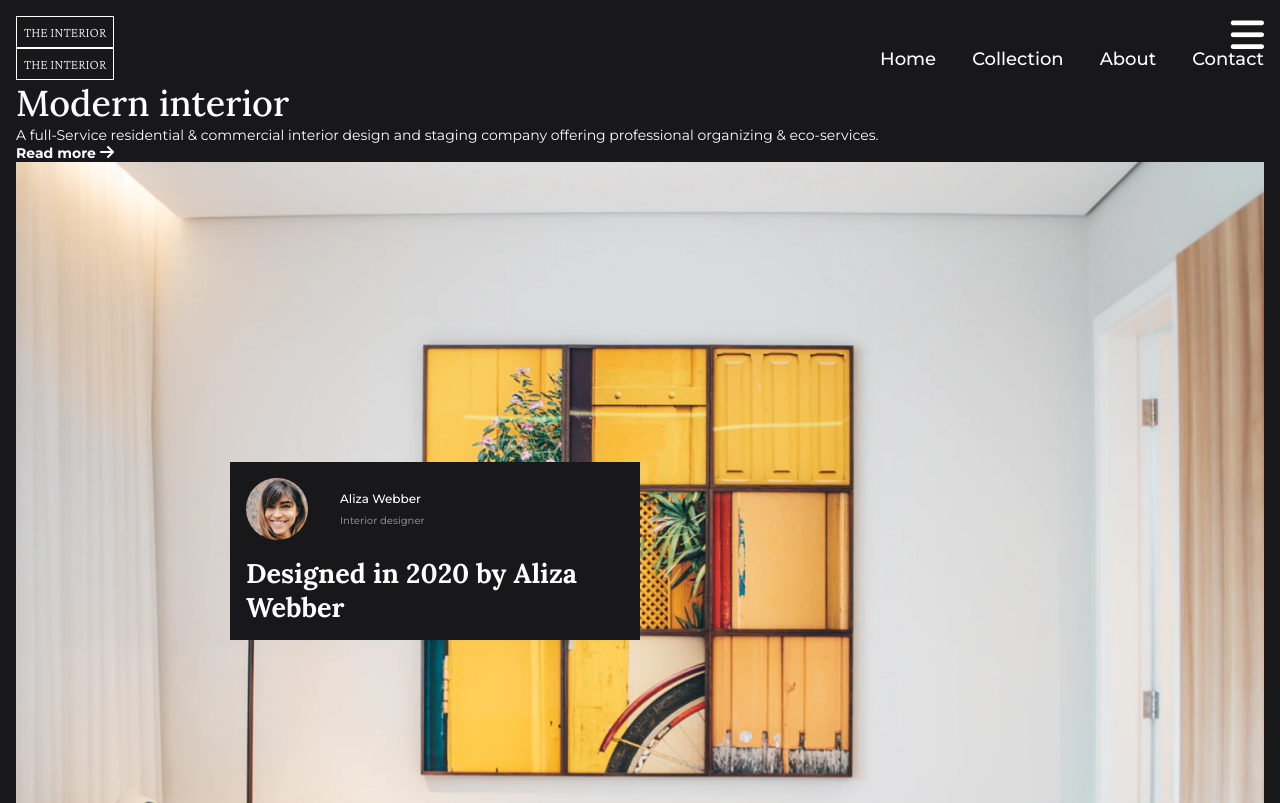
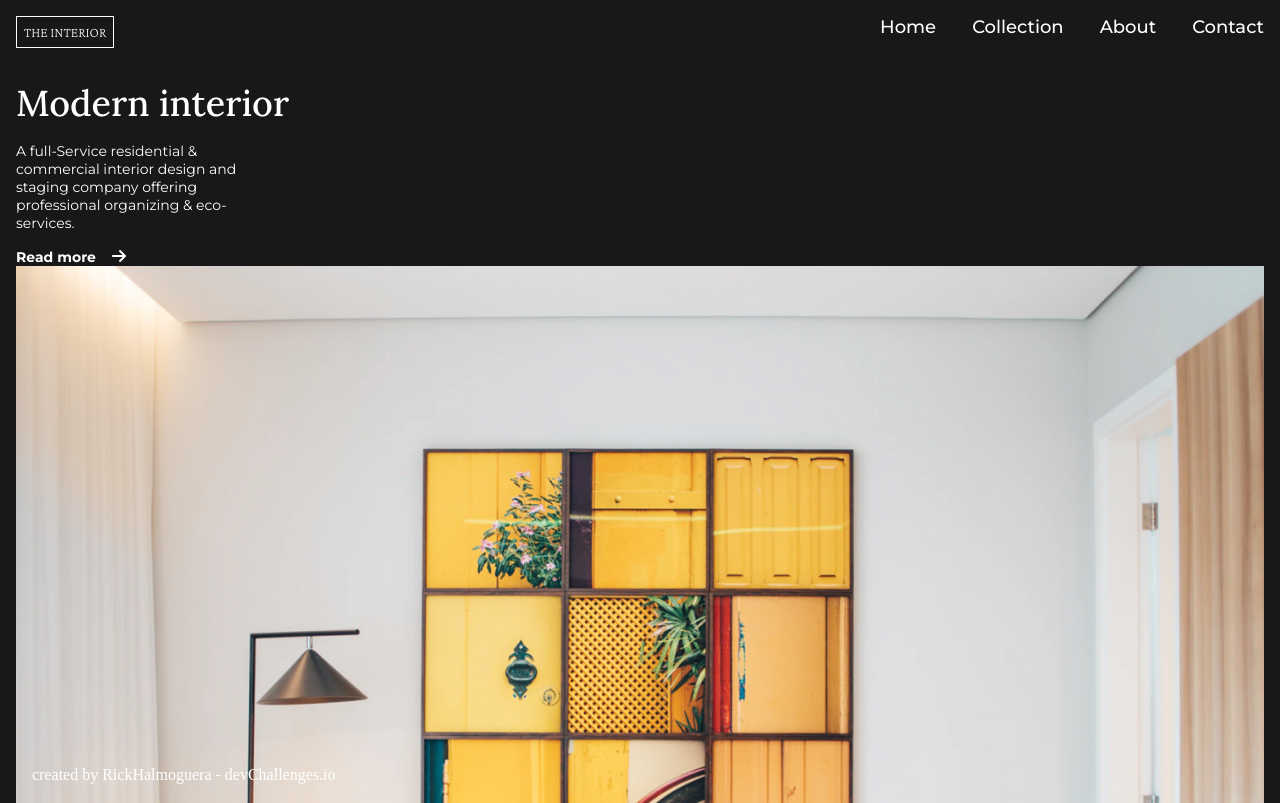
Before and after one commit to RickHalmoguera/interior-consultant-master, a plain HTML site: page index.html in a window 1280 px wide. Shown: the top 803 px of the page. Drawn offline with nearby package versions, Linux system fonts and the light colour scheme.

Commit message:
update css

```diff
--- a/index.css
+++ b/index.css
@@ -12,12 +12,20 @@ body{
     color: #fff;
     height: 100svh;
 
+    display: flex;
+    flex-direction: column;
+    gap: 2em;
+
 }
 
-.c-nav{
+.c-nav__mobile{
     display: flex;
     justify-content: space-between;
     height: 32px;
+}
+
+.c-nav__desktop{
+    display: none
 }
 
 .c-nav__logo{
@@ -83,6 +91,12 @@ body{
     line-height: normal;
 }
 
+.c-hero__textBox{
+    display: flex;
+    flex-direction: column;
+    gap: 1em;
+}
+
 .c-hero__textBox h1{
     color: #FFF;
     font-family: Lora;
@@ -93,6 +107,7 @@ body{
 }
 
 .c-hero__textBox p{
+    max-width: 250px;
     color: #FFF;
     font-family: Montserrat;
     font-size: 14px;
@@ -110,9 +125,18 @@ body{
     line-height: normal;
 }
 
+.c-textBox__link{
+    display: flex;
+    gap: 1em;
+}
+
+.c-hero__gallery{
+    position: relative;
+
+}
+
 .c-hero__gallery img{
-    position: relative;
-    max-width: 100%;
+    width: 100%;
 }
 
 .c-card{
@@ -163,7 +187,7 @@ body{
     line-height: normal;
 }
 
-.c-card__bodyText{
+.c-card__bodyText h2{
     color: #FFF;
     font-family: Lora;
     font-size: 18px;
@@ -171,3 +195,24 @@ body{
     font-weight: 700;
     line-height: normal;
 }
+
+footer{
+    padding: 1em;
+    position: absolute;
+    bottom: 0;
+    display: flex;
+    justify-content: center;
+}
+
+@media screen and (min-width: 900px) {
+
+    .c-nav__desktop{
+        display: flex;
+        justify-content: space-between;
+        height: 32px;
+    }
+
+    .c-nav__mobile{
+        display: none
+    }
+}
--- a/index.html
+++ b/index.html
@@ -10,14 +10,14 @@
 </head>
   <body>
 
-    <div class="c-nav">
+    <div class="c-nav__mobile">
       <div class="c-nav__logo">
         <span>the interior</span>
       </div>
       <i class="fa-solid fa-bars" id="menuOpenBtn"></i>
     </div>
 
-    <div class="c-nav ">
+    <div class="c-nav__desktop ">
       <div class="c-nav__logo">
         <span>the interior</span>
       </div>
@@ -44,8 +44,10 @@
       <div class="c-hero__textBox">
         <h1>Modern interior</h1>
         <p>A full-Service residential & commercial interior design and staging company offering professional organizing & eco-services.</p>
-        <span>Read more</span>
-        <i class="fa-solid fa-arrow-right"></i>
+        <div class="c-textBox__link">
+          <span>Read more</span>
+          <i class="fa-solid fa-arrow-right"></i>
+        </div>
       </div>
 
       <div class="c-hero__gallery">
@@ -68,4 +70,5 @@
       <span>created by RickHalmoguera - devChallenges.io</span>
     </footer>
   </body>
+  <script src="./index.js"></script>
 </html>
```
Also changed, not shown: index.js (added).
